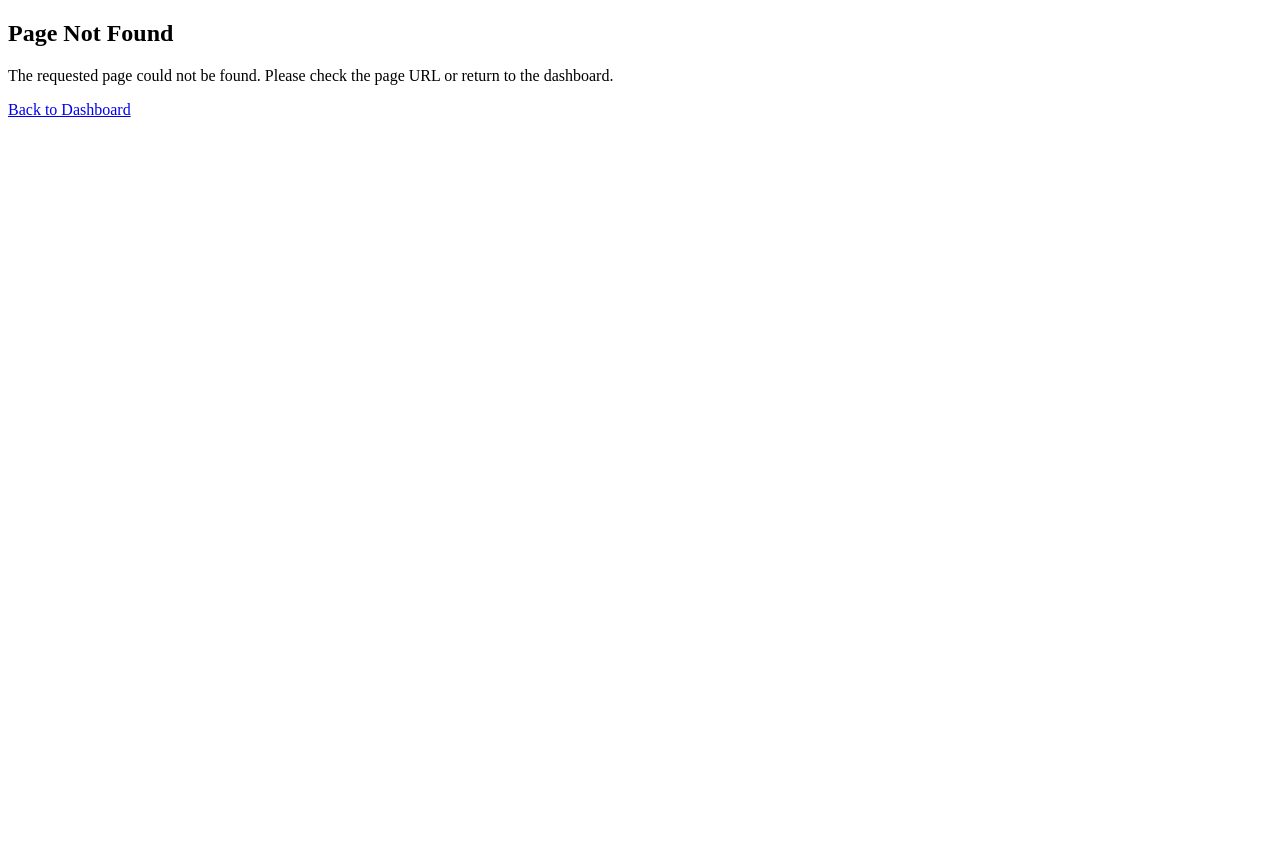
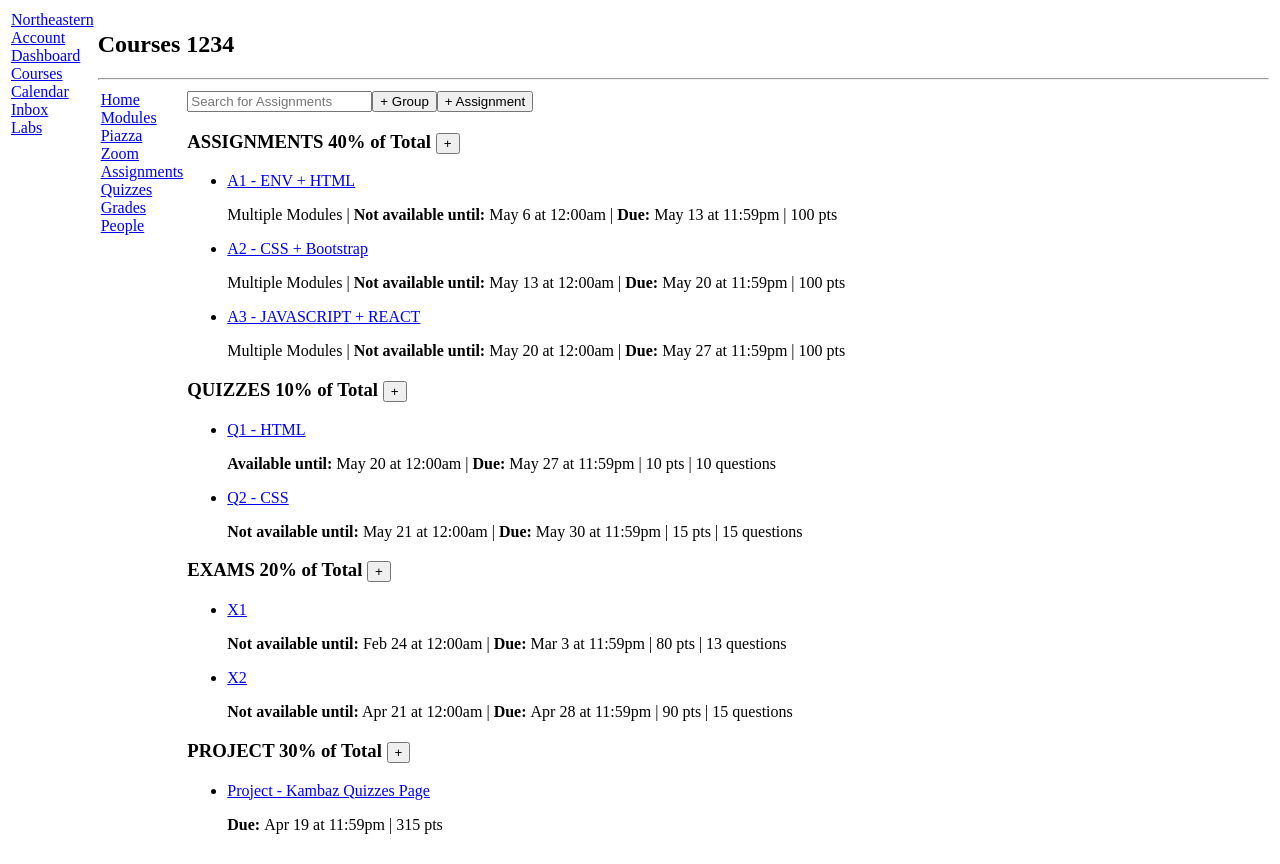
Before and after one commit to SophiaAva03/kambaz-next-js, a Next.js app: page /courses/1234/assignments in a window 1280 px wide. Before the commit this address had no page. Before the commit the page ends 800 px from the top, so only its background shows below. Built offline with nearby package versions, Linux system fonts and the light colour scheme.

Commit message:
assignments page

```diff
--- /dev/null
+++ b/app/(kambaz)/courses/[cid]/assignments/page.tsx
@@ -0,0 +1,113 @@
+import Link from "next/link";
+
+export default function Assignments() {
+  return (
+    <div id="wd-assignments">
+        <input placeholder="Search for Assignments"
+                id="wd-search-assignment" />
+        <button id="wd-add-assignment-group">+ Group</button>
+        <button id="wd-add-assignment">+ Assignment</button>
+        <h3 id="wd-assignments-title">
+            ASSIGNMENTS 40% of Total <button>+</button>
+        </h3>
+        <ul id="wd-assignment-list">
+            <li className="wd-assignment-list-item">
+                <Link href="/courses/1234/assignments/123"
+                    className="wd-assignment-link" >
+                    A1 - ENV + HTML
+                </Link>
+                <p>
+                    Multiple Modules | <strong>Not available until:</strong> May 6 at 12:00am |
+                    <strong> Due: </strong> May 13 at 11:59pm | 100 pts
+                </p>
+            </li>
+            <li className="wd-assignment-list-item">
+                <Link href="/courses/1234/assignments/123"
+                    className="wd-assignment-link" >
+                    A2 - CSS + Bootstrap
+                </Link>
+                <p>
+                    Multiple Modules | <strong>Not available until:</strong> May 13 at 12:00am |
+                    <strong> Due: </strong> May 20 at 11:59pm | 100 pts
+                </p>
+            </li>
+            <li className="wd-assignment-list-item">
+                <Link href="/courses/1234/assignments/123"
+                    className="wd-assignment-link" >
+                    A3 - JAVASCRIPT + REACT
+                </Link>
+                <p>
+                    Multiple Modules | <strong>Not available until:</strong> May 20 at 12:00am |
+                    <strong> Due: </strong> May 27 at 11:59pm | 100 pts
+                </p>
+            </li>
+        </ul>
+        <h3 id="wd-quizzes-title">
+            QUIZZES 10% of Total <button>+</button>
+        </h3>
+        <ul id="wd-quizzes-list">
+            <li className="wd-quizzes-list-item">
+                <Link href="/courses/1234/quizzes/123"
+                    className="wd-quizzes-link" >
+                    Q1 - HTML
+                </Link>
+                <p>
+                    <strong>Available until:</strong> May 20 at 12:00am |
+                    <strong> Due: </strong> May 27 at 11:59pm | 10 pts | 10 questions
+                </p>
+            </li>
+            <li className="wd-quizzes-list-item">
+                <Link href="/courses/1234/quizzes/123"
+                    className="wd-quizzes-link" >
+                    Q2 - CSS
+                </Link>
+                <p>
+                    <strong>Not available until:</strong> May 21 at 12:00am |
+                    <strong> Due: </strong> May 30 at 11:59pm | 15 pts | 15 questions
+                </p>
+            </li>
+        </ul>
+        <h3 id="wd-exams-title">
+            EXAMS 20% of Total <button>+</button>
+        </h3>
+        <ul id="wd-exams-list">
+            <li className="wd-exams-list-item">
+                <Link href="/courses/1234/exams/123"
+                    className="wd-exams-link" >
+                    X1
+                </Link>
+                <p>
+                    <strong>Not available until:</strong> Feb 24 at 12:00am |
+                    <strong> Due: </strong> Mar 3 at 11:59pm | 80 pts | 13 questions
+                </p>
+            </li>
+            <li className="wd-exams-list-item">
+                <Link href="/courses/1234/exams/123"
+                    className="wd-exams-link" >
+                    X2
+                </Link>
+                <p>
+                    <strong>Not available until:</strong> Apr 21 at 12:00am |
+                    <strong> Due: </strong> Apr 28 at 11:59pm | 90 pts | 15 questions
+                </p>
+            </li>
+        </ul>
+        <h3 id="wd-project-title">
+            PROJECT 30% of Total <button>+</button>
+        </h3>
+        <ul id="wd-project-list">
+            <li className="wd-project-list-item">
+                <Link href="/courses/1234/project/123"
+                    className="wd-project-link" >
+                    Project - Kambaz Quizzes Page
+                </Link>
+                <p>
+                    <strong> Due: </strong> Apr 19 at 11:59pm | 315 pts
+                </p>
+            </li>
+        </ul>
+    </div>
+);}
+
+// to do:
+// project section
```
